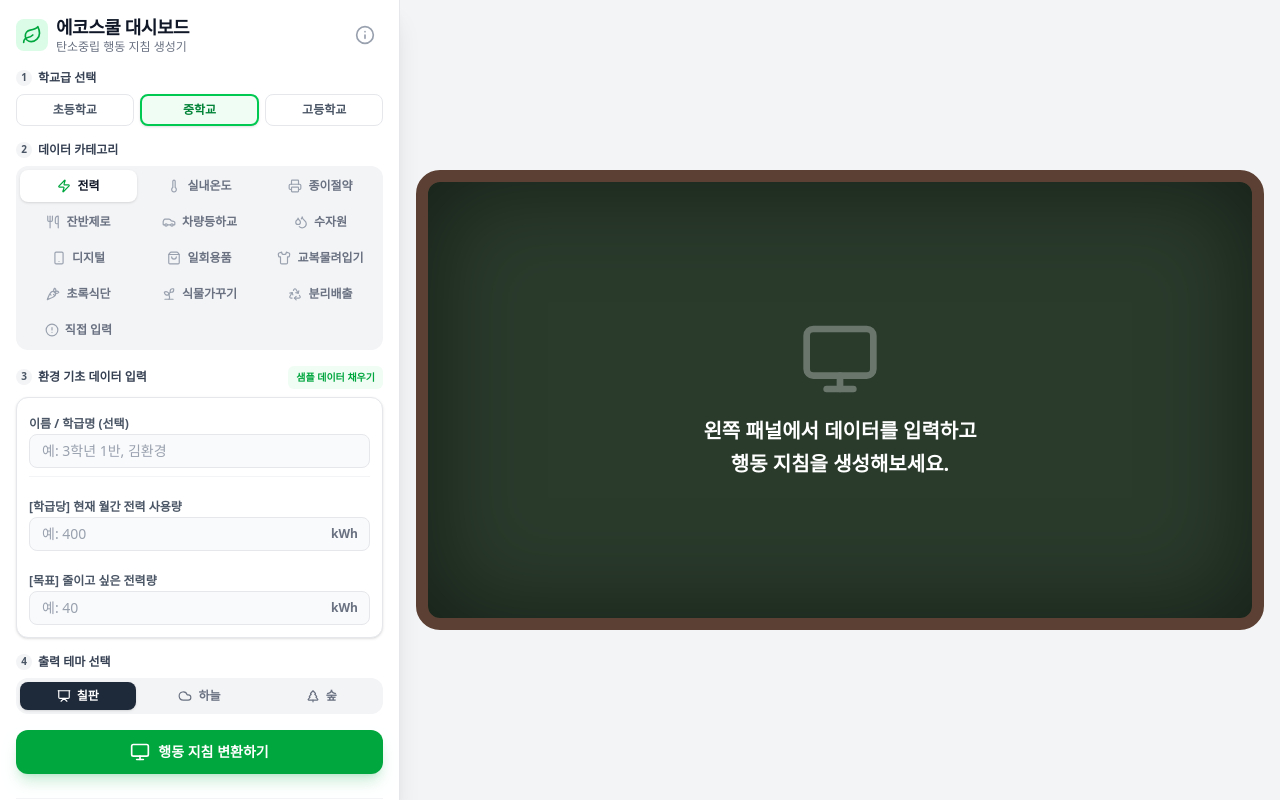
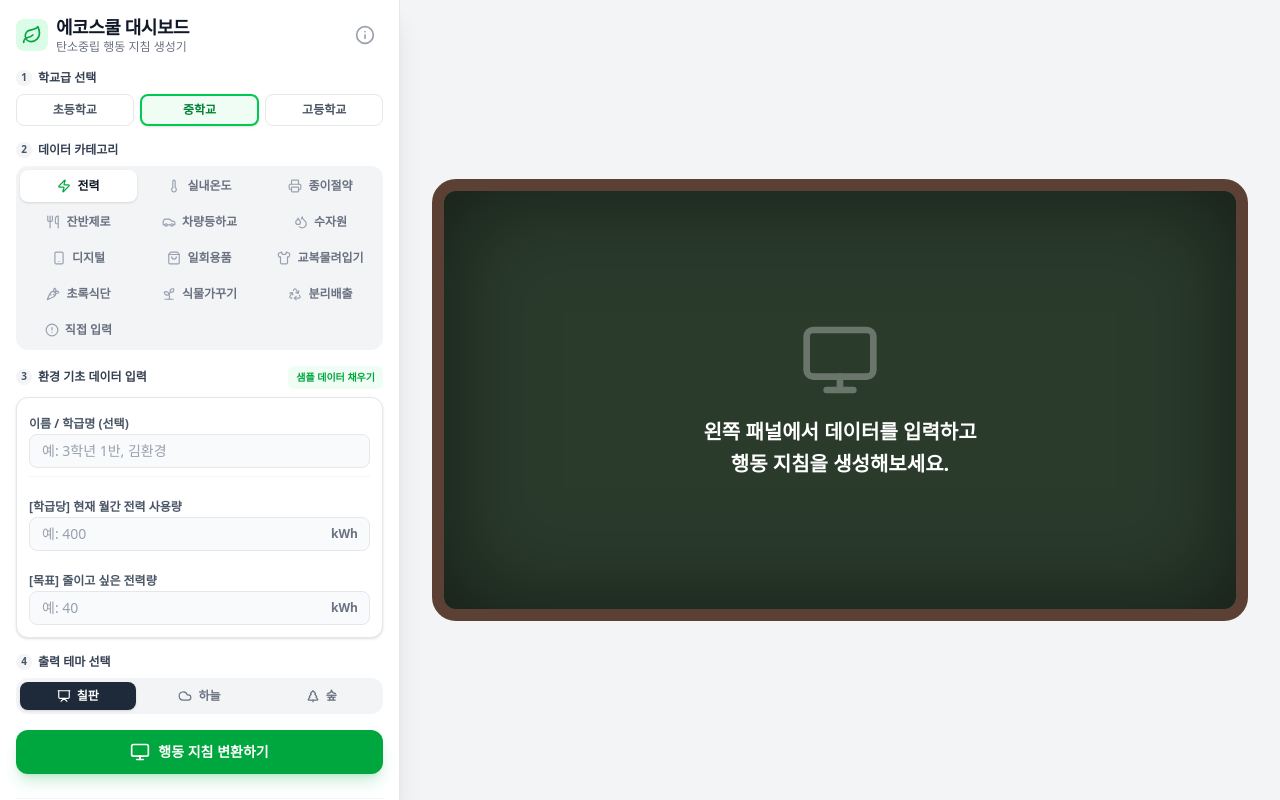
Before and after one commit to todaynit89-crypto/ECOSCHOOL, a React (Vite) app: page / in a window 1280 px wide. Built offline with nearby package versions, Linux system fonts and the light colour scheme.

Commit message:
refactor: Adjust dashboard padding and UI elements
Increase padding and margin for the dashboard preview area to provide more breathing room and improve visual appeal. Also, add service worker unregistration to ensure a clean startup.

```diff
--- a/src/App.tsx
+++ b/src/App.tsx
@@ -698,10 +698,10 @@ export default function App() {
       {/* Right Panel (Preview) */}
       <div ref={resultRef} className="flex-1 bg-gray-100 flex flex-col min-h-[500px] md:min-h-dvh md:h-dvh md:overflow-hidden print:h-auto print:overflow-visible">
         {/* Board Area */}
-        <div className="flex-1 flex flex-col items-center justify-start md:justify-center w-full p-2 md:p-4 overflow-y-auto overflow-x-hidden print:overflow-visible custom-scrollbar">
+        <div className="flex-1 flex flex-col items-center justify-start md:justify-center w-full p-4 md:p-8 overflow-y-auto overflow-x-hidden print:overflow-visible custom-scrollbar">
           <div
             ref={captureRef}
-            className={`relative w-full max-w-5xl min-h-[350px] md:min-h-[60%] rounded-3xl shadow-2xl overflow-hidden flex flex-col items-center justify-center p-4 md:p-6 transition-all duration-700 my-4 md:my-auto print:shadow-none print:my-0 shrink-0 ${
+            className={`relative w-full max-w-5xl min-h-[400px] md:min-h-[60%] rounded-3xl shadow-2xl overflow-hidden flex flex-col items-center justify-center p-6 md:p-10 transition-all duration-700 mt-4 mb-10 md:my-0 shrink-0 ${
               theme === 'chalkboard'
                 ? 'bg-[#2A3B2C] border-[6px] md:border-[12px] border-[#5C4033] shadow-[inset_0_0_100px_rgba(0,0,0,0.5)]'
                 : theme === 'forest'
--- a/src/main.tsx
+++ b/src/main.tsx
@@ -2,6 +2,15 @@ import {StrictMode} from 'react';
 import {createRoot} from 'react-dom/client';
 import App from './App.tsx';
 import './index.css';
+
+// Force cleanup any old service workers
+if (typeof navigator !== 'undefined' && 'serviceWorker' in navigator) {
+  navigator.serviceWorker.getRegistrations().then((registrations) => {
+    for (const registration of registrations) {
+      registration.unregister();
+    }
+  }).catch(err => console.log('SW unregistration failed:', err));
+}
 
 window.addEventListener('error', (event) => {
   const root = document.getElementById('root');
```
